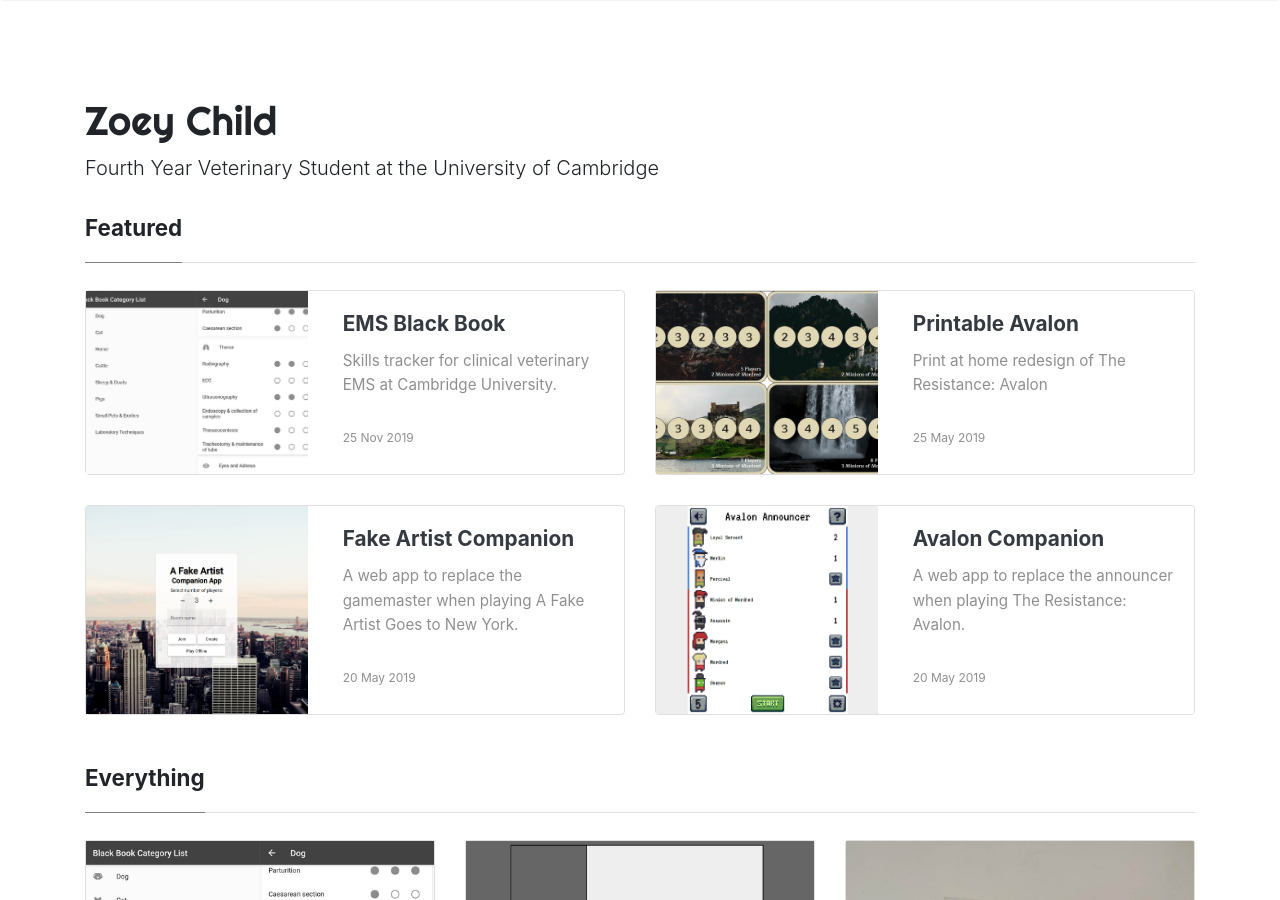
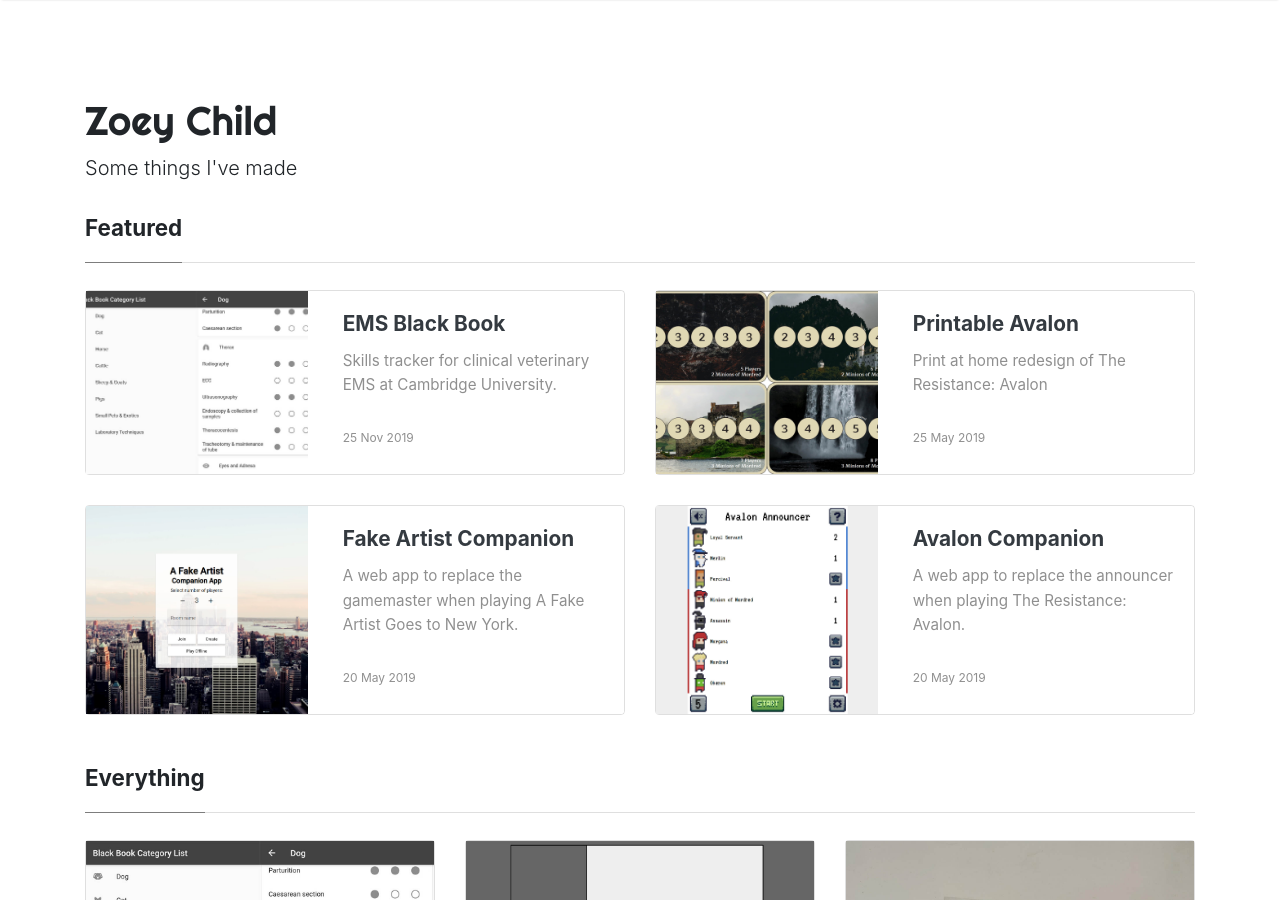
Before and after one commit to ImperialOctopus/imperialoctopus.com, a Jekyll site: the page built from index.html, in a window 1280 px wide and 900 px high. Built offline with Jekyll 4.4.1, drawn with Linux system fonts in a browser that asks for light colours; nearby versions of some CDN libraries; the list of posts is cut into pages by our own code.

Commit message:
Change description

```diff
--- a/_config.yml
+++ b/_config.yml
@@ -4,7 +4,7 @@ environment: production
 title: "ImperialOctopus"
 name: "Zoey Child"
 copyright: "Zoey Child"
-description: "Fourth Year Veterinary Student at the University of Cambridge"
+description: "Some things I've made"
 logo: "assets/images/icon.png"
 favicon: "assets/images/icon.png"
 baseurl:
```
